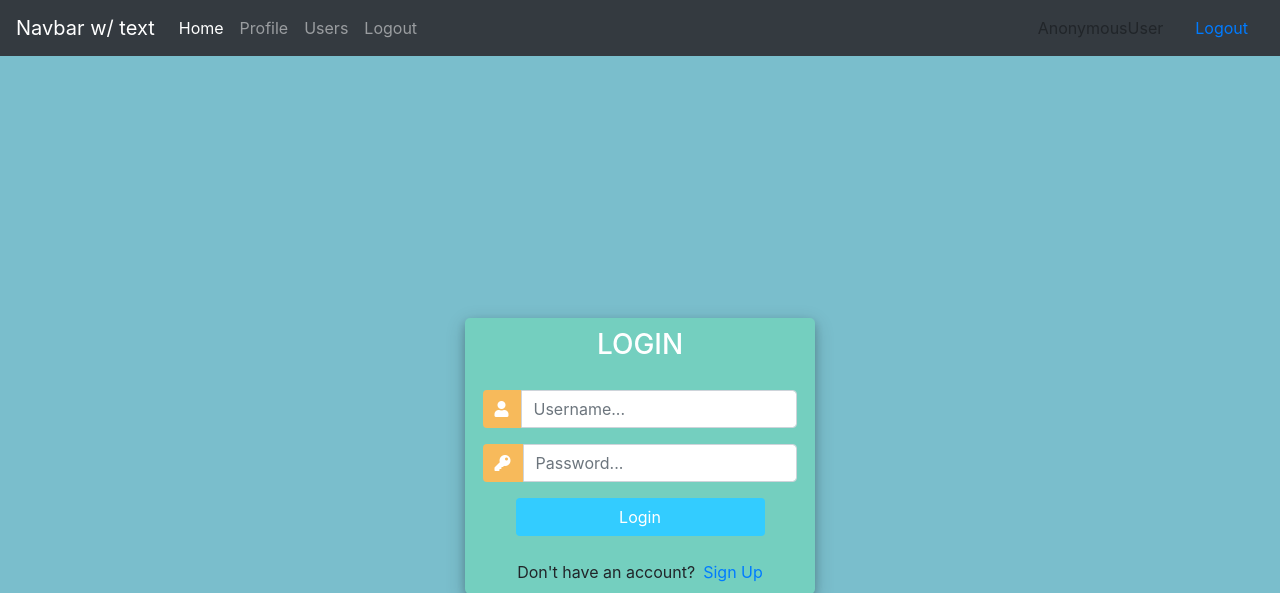
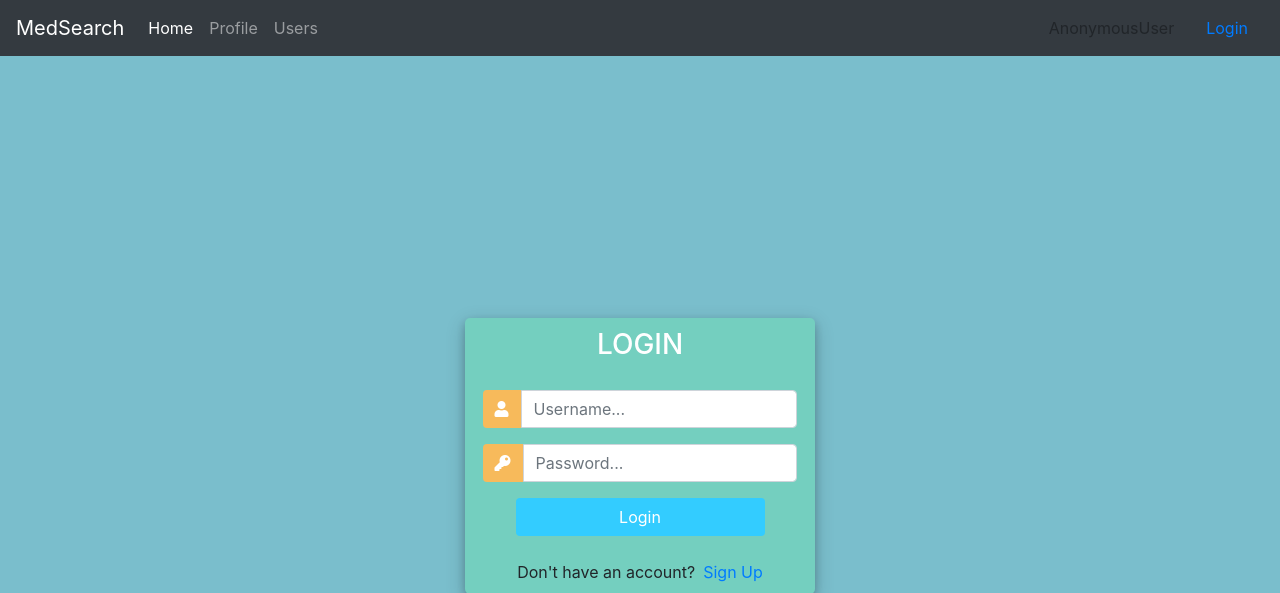
Before and after one commit to alper-the-last/SWE_573, a Django app: page /login in a window 1280 px wide. Shown: the top 593 px of the page. Run offline with Django 3.2, Linux system fonts and the light colour scheme; some libraries are stand-ins or nearby versions.

Commit message:
- added postgres phrase search to Results view - Updated base.html

```diff
--- a/MedSearch_Django_Project/MedSearch/articles/template/base.html
+++ b/MedSearch_Django_Project/MedSearch/articles/template/base.html
@@ -16,7 +16,7 @@
 
 
 <nav class="navbar navbar-expand-lg navbar-dark bg-dark">
-    <a class="navbar-brand" href="#">Navbar w/ text</a>
+    <a class="navbar-brand" href="#">MedSearch</a>
     <button class="navbar-toggler" type="button" data-toggle="collapse" data-target="#navbarText"
             aria-controls="navbarText" aria-expanded="false" aria-label="Toggle navigation">
         <span class="navbar-toggler-icon"></span>
@@ -32,12 +32,15 @@
             <li class="nav-item">
                 <a class="nav-link" href="#">Users</a>
             </li>
-            <li class="nav-item">
-                <a class="nav-link" href="{%url 'Logout' %}">Logout</a>
         </ul>
     </div>
     <a class="nav-link"> {{request.user}}</a>
+    {%if user.is_authenticated %}
     <a class="nav-link" href="{%url 'Logout' %}">Logout</a>
+    {% else %}
+    <a class="nav-link" href="{%url 'Login' %}">Login</a>
+    {% endif %}
+
 </nav>
 
 
--- a/MedSearch_Django_Project/MedSearch/articles/views.py
+++ b/MedSearch_Django_Project/MedSearch/articles/views.py
@@ -37,22 +37,16 @@ def Results(request):
         if form.is_valid():
             q = form.cleaned_data['q']
 
-            # order by ID to retrieve the most recent article first as I stored the
-            # articles_in_db = Article.objects.order_by("-id")
             articles_in_db = Article.objects
-            # results = articles_in_db.filter(Q(ArticleTitle__icontains=q))
 
-            # results = articles_in_db.filter(ArticleTitle=q)
 
             vector = SearchVector("ArticleKeywords", weight='A') + \
                      SearchVector("ArticleTitle", weight='B') + \
                      SearchVector("AbstractText", weight='C')
 
-            query = SearchQuery(q)
+            query = SearchQuery(q, search_type='phrase')
 
             results = articles_in_db.annotate(search=SearchVector("ArticleTitle", "AbstractText", "ArticleKeywords"), ).filter(search=q)
-
-            # results = articles_in_db.annotate(rank=SearchRank(vector, query, cover_density=True)).order_by('-rank').filter(search=query)
 
 
 
```
